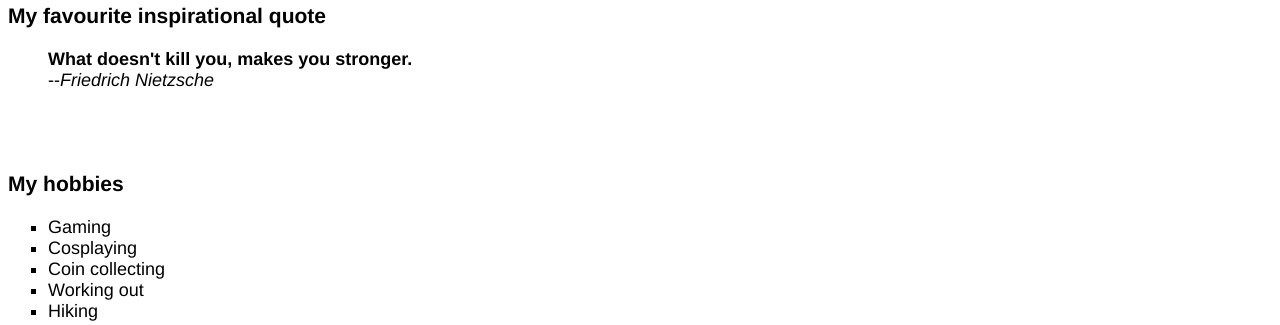
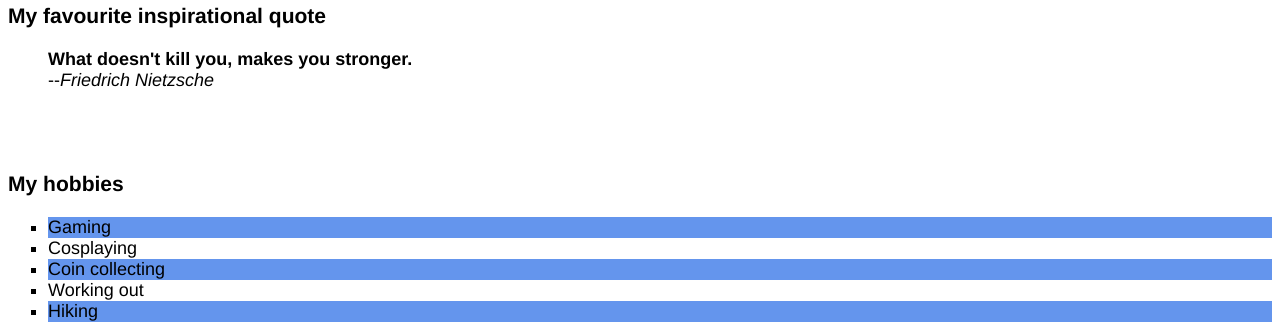
Before and after one commit to char1401/char1401.github.io, a plain HTML site: page html-assignment/index.html in a window 1280 px wide. Shown: the part 635-960 px from the top of the page. Drawn offline with Linux system fonts and the light colour scheme.

Commit message:
adds background to odd list

```diff
--- a/html-assignment/css/main.css
+++ b/html-assignment/css/main.css
@@ -18,3 +18,7 @@ h1, footer {
 ul {
     list-style: square;
 }
+
+li:nth-child(odd){
+    background-color: cornflowerblue;
+}
```
